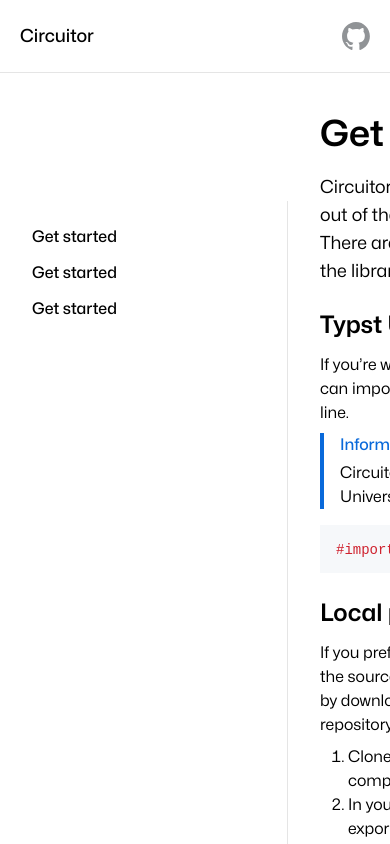
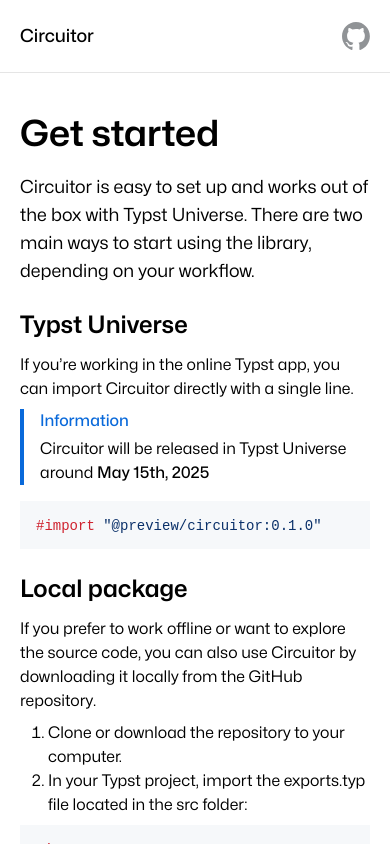
Before and after one commit to l0uisgrange/shiki-minimal-example, a SvelteKit app: page /docs in a window 390 px wide. Shown: the top 844 px of the page. Built offline with nearby package versions, Linux system fonts and the light colour scheme; a web font is replaced by a local one.

Commit message:
Ui fixes

```diff
--- a/src/lib/components/Code.svelte
+++ b/src/lib/components/Code.svelte
@@ -24,6 +24,6 @@
 	});
 </script>
 
-<div class="mb-2 bg-neutral-100 px-4 py-3 dark:bg-neutral-800">
+<div class="mb-2 overflow-x-scroll bg-neutral-100 px-4 py-3 dark:bg-neutral-800">
 	{@html code}
 </div>
--- a/src/lib/components/NavButton.svelte
+++ b/src/lib/components/NavButton.svelte
@@ -5,7 +5,7 @@
 <a
 	{href}
 	class="block {active &&
-		'bg-neutral-100'} w-full max-w-none cursor-pointer rounded-md px-3 py-1 hover:bg-neutral-100"
+		'bg-neutral-100 dark:bg-neutral-800'} w-full max-w-none cursor-pointer rounded-md px-3 py-1 hover:bg-neutral-100 dark:hover:bg-neutral-800"
 >
 	{@render children()}
 </a>
--- a/src/routes/+page.svelte
+++ b/src/routes/+page.svelte
@@ -3,7 +3,7 @@
 </script>
 
 <div
-	class="flex min-h-screen w-screen flex-col items-center justify-center bg-neutral-900 py-20 text-center text-white"
+	class="flex min-h-screen w-screen flex-col items-center justify-center bg-neutral-900 py-16 text-center text-white md:py-20"
 >
 	<span class="max-w-3xl text-4xl font-bold font-stretch-expanded md:text-7xl">
 		Draw electronic circuits like a champion
--- a/src/routes/docs/+layout.svelte
+++ b/src/routes/docs/+layout.svelte
@@ -7,7 +7,7 @@
 
 <div class="relative flex max-w-screen items-start overflow-hidden">
 	<div
-		class="dark:border-neutral-border sticky top-32 left-0 min-h-screen w-72 flex-none space-y-1 border-r border-neutral-200 p-5 font-medium"
+		class="dark:border-neutral-border sticky top-32 left-0 hidden min-h-screen w-72 flex-none space-y-1 border-r border-neutral-200 p-5 font-medium md:block"
 	>
 		<NavButton href="/circuitor/docs" active={page.url.pathname === '/circuitor/docs'}
 			>Get started</NavButton
@@ -19,7 +19,7 @@
 			>Get started</NavButton
 		>
 	</div>
-	<article class="flex-auto px-8 py-10">
+	<article class="flex-auto">
 		{@render children()}
 	</article>
 </div>
--- a/src/routes/docs/+page.svelte
+++ b/src/routes/docs/+page.svelte
@@ -21,7 +21,7 @@
 </script>
 
 <div class="flex items-start">
-	<main>
+	<main class="p-5 pt-10 md:px-8 md:py-10">
 		<h1>Get started</h1>
 		<p class="max-w-2xl text-lg">
 			Circuitor is easy to set up and works out of the box with <a
@@ -55,7 +55,7 @@
 			your .typ file.
 		</p>
 	</main>
-	<div class="relative h-full w-72 flex-none p-5">
+	<div class="relative hidden h-full w-72 flex-none p-5 md:block">
 		<ul class="sticky top-20">
 			{#each headings as heading}
 				<li style="margin-left: {heading.level * 10}px;">
--- a/static/404.html
+++ b/static/404.html
@@ -0,0 +1 @@
+404, No results
--- a/svelte.config.js
+++ b/svelte.config.js
@@ -7,8 +7,10 @@
 
 	kit: {
 		adapter: adapter({
+			pages: 'build',
+			assets: 'build',
 			fallback: 'index.html',
-			trailingSlash: 'always'
+			precompress: false
 		}),
 		paths: {
 			base: process.env.NODE_ENV === 'development' ? '' : '/circuitor'
```
